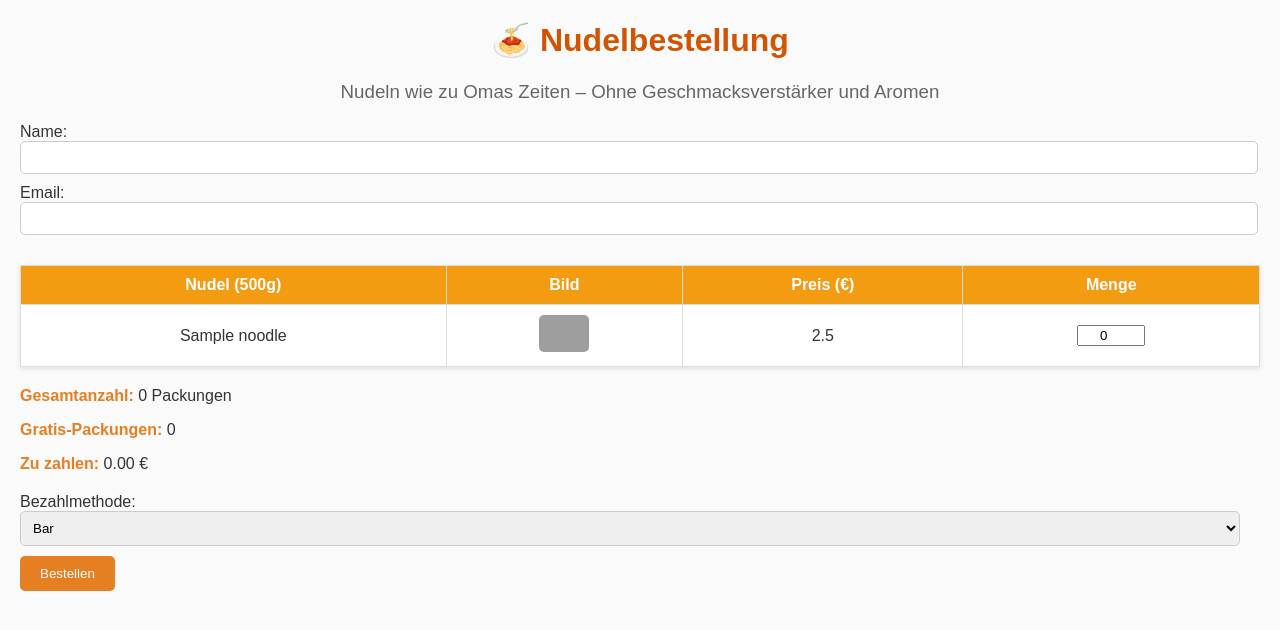
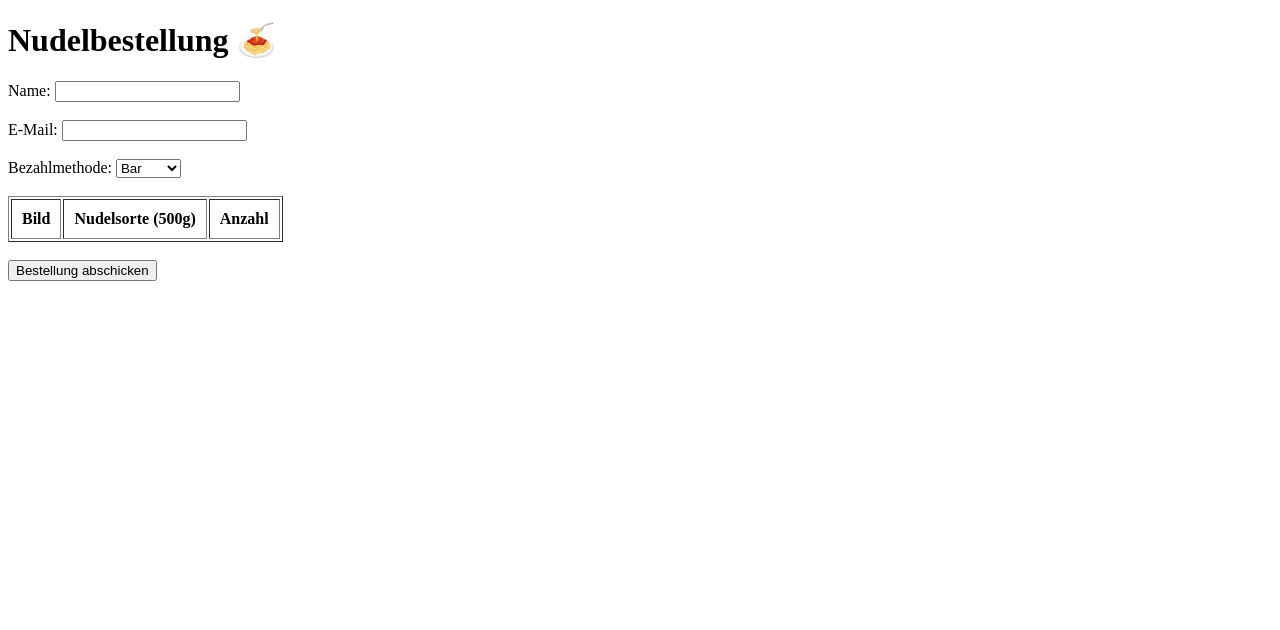
Before and after one commit to nudeln-opa/nudelbestellung, a Python web app: template templates/index.html in a window 1280 px wide. Shown: the top 630 px of the page. Run offline with Jinja, Linux system fonts and the light colour scheme; the template is opened without the code that fills it: most values are stand-ins (such as "Sample title", 1, 10 or a date in 2020); lists and menus that the app fills with data are empty; grey boxes are pictures that could not be loaded.

Commit message:
Update index.html

```diff
--- a/templates/index.html
+++ b/templates/index.html
@@ -2,137 +2,41 @@
 <html lang="de">
 <head>
     <meta charset="UTF-8">
-    <title>Nudelbestellung</title>
-    <style>
-        body {
-            font-family: Arial, sans-serif;
-            margin: 20px;
-            background: #fafafa;
-            color: #333;
-        }
-        h1 {
-            color: #d35400;
-            text-align: center;
-        }
-        h3 {
-            text-align: center;
-            color: #666;
-            font-weight: normal;
-        }
-        table {
-            width: 100%;
-            border-collapse: collapse;
-            margin-top: 20px;
-            background: white;
-            box-shadow: 0 2px 5px rgba(0,0,0,0.1);
-        }
-        th, td {
-            border: 1px solid #ddd;
-            padding: 10px;
-            text-align: center;
-        }
-        th {
-            background: #f39c12;
-            color: white;
-        }
-        img {
-            width: 50px;
-            height: auto;
-            border-radius: 5px;
-        }
-        .summary {
-            margin-top: 20px;
-            font-size: 16px;
-        }
-        .summary b {
-            color: #e67e22;
-        }
-        .form-section {
-            margin-top: 20px;
-        }
-        input[type="text"], input[type="email"], select {
-            padding: 8px;
-            width: calc(100% - 20px);
-            margin-bottom: 10px;
-            border: 1px solid #ccc;
-            border-radius: 5px;
-        }
-        input[type="number"] {
-            width: 60px;
-            text-align: center;
-        }
-        button {
-            background: #e67e22;
-            color: white;
-            padding: 10px 20px;
-            border: none;
-            border-radius: 5px;
-            cursor: pointer;
-        }
-        button:hover {
-            background: #d35400;
-        }
-    </style>
+    <title>Nudelbestellung 🍝</title>
 </head>
 <body>
-    <h1>🍝 Nudelbestellung</h1>
-    <h3>Nudeln wie zu Omas Zeiten – Ohne Geschmacksverstärker und Aromen</h3>
+    <h1>Nudelbestellung 🍝</h1>
+    <form method="POST" action="/submit">
+        <label for="name">Name:</label>
+        <input type="text" id="name" name="name" required><br><br>
 
-    <form id="orderForm" method="POST" action="/submit">
-        <div class="form-section">
-            <label>Name:</label>
-            <input type="text" name="name" required>
-            <label>Email:</label>
-            <input type="email" name="email" required>
-        </div>
+        <label for="email">E-Mail:</label>
+        <input type="email" id="email" name="email" required><br><br>
 
-        <table>
+        <label for="payment_method">Bezahlmethode:</label>
+        <select id="payment_method" name="payment_method">
+            <option value="Bar">Bar</option>
+            <option value="PayPal">PayPal</option>
+        </select><br><br>
+
+        <table border="1" cellpadding="10">
             <tr>
-                <th>Nudel (500g)</th>
                 <th>Bild</th>
-                <th>Preis (€)</th>
-                <th>Menge</th>
+                <th>Nudelsorte (500g)</th>
+                <th>Anzahl</th>
             </tr>
-            {% for noodle in noodles %}
+            {% for i, noodle in enumerate(noodles, 1) %}
             <tr>
+                <td>
+                    <img src="{{ url_for('static', filename='images/' + noodle.replace(' ', '_').replace('30%', '30').replace(',', '').replace('.', '') + '.JPG') }}" alt="{{ noodle }}" height="100">
+                </td>
                 <td>{{ noodle }}</td>
-                <td><img src="{{ url_for('static', filename='images/' + noodle.replace(' ', '_') + '.JPG') }}" alt="{{ noodle }}"></td>
-                <td>2.5</td>
-                <td><input type="number" name="qty_{{ loop.index }}" value="0" min="0" onchange="updateSummary()"></td>
+                <td><input type="number" name="qty_{{ i }}" min="0" value="0"></td>
             </tr>
             {% endfor %}
-        </table>
+        </table><br>
 
-        <div class="summary">
-            <p><b>Gesamtanzahl:</b> <span id="totalQty">0</span> Packungen</p>
-            <p><b>Gratis-Packungen:</b> <span id="freePacks">0</span></p>
-            <p><b>Zu zahlen:</b> <span id="totalPrice">0.00</span> €</p>
-        </div>
-
-        <div class="form-section">
-            <label>Bezahlmethode:</label>
-            <select name="payment_method">
-                <option value="Bar">Bar</option>
-                <option value="PayPal">PayPal</option>
-            </select>
-        </div>
-
-        <button type="submit">Bestellen</button>
+        <input type="submit" value="Bestellung abschicken">
     </form>
-
-    <script>
-        const pricePerPack = 2.5;
-        function updateSummary() {
-            let totalQty = 0;
-            document.querySelectorAll('input[type="number"]').forEach(input => {
-                totalQty += parseInt(input.value || 0);
-            });
-            let freePacks = Math.floor(totalQty / 10);
-            let totalPrice = totalQty * pricePerPack - freePacks * pricePerPack;
-            document.getElementById('totalQty').textContent = totalQty;
-            document.getElementById('freePacks').textContent = freePacks;
-            document.getElementById('totalPrice').textContent = totalPrice.toFixed(2);
-        }
-    </script>
 </body>
 </html>
```
